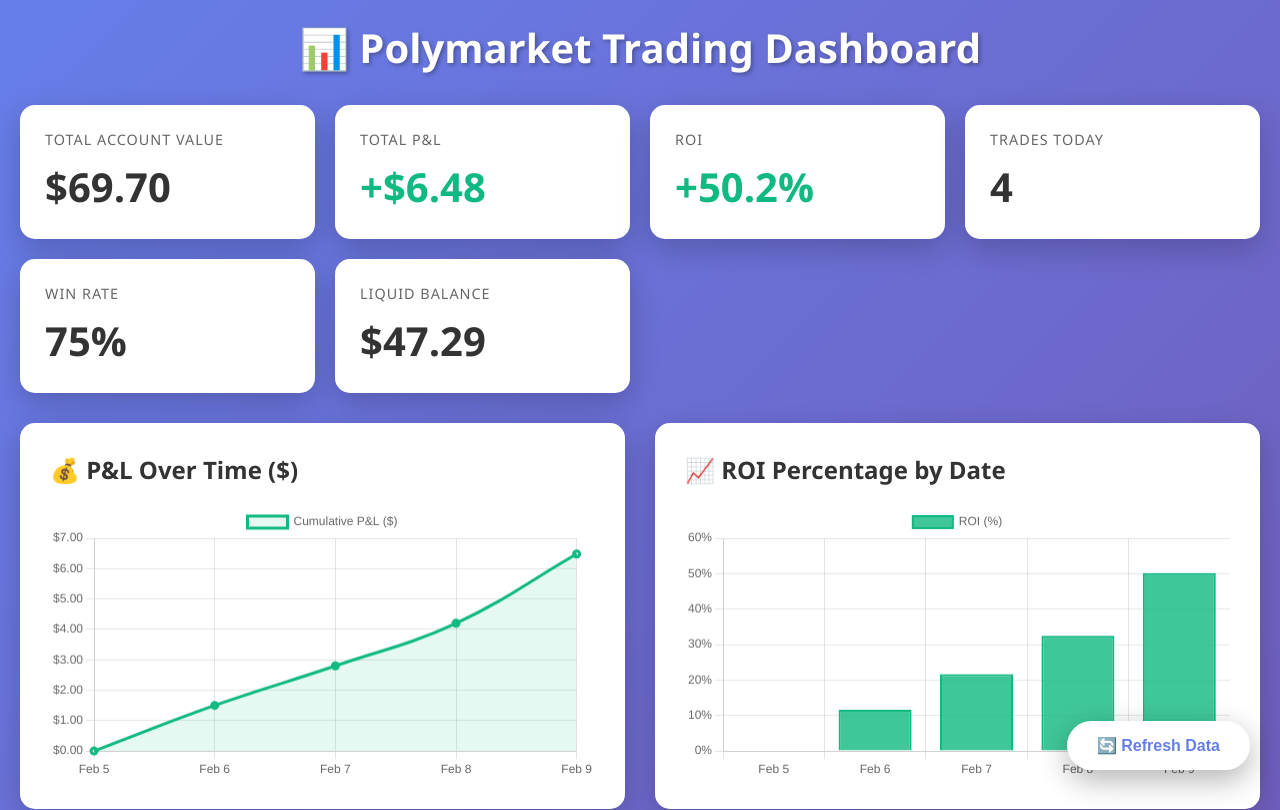
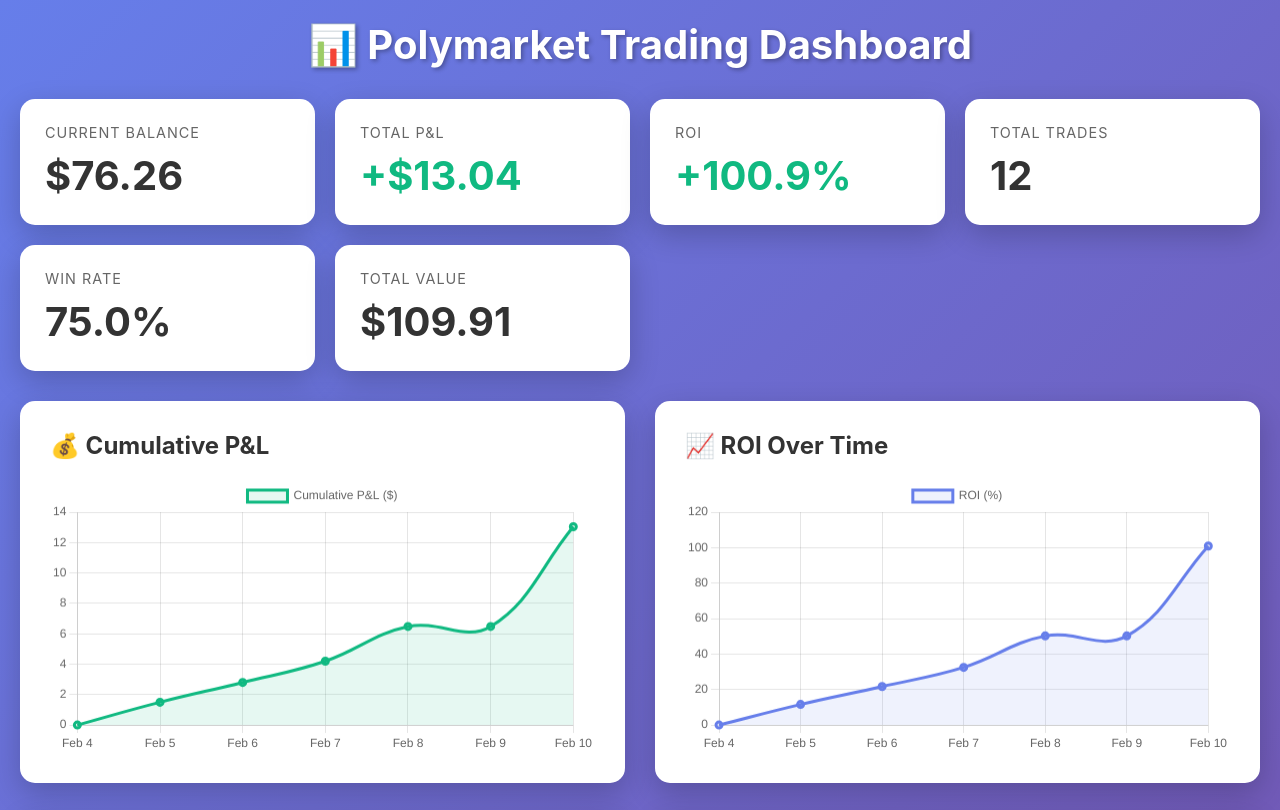
Before and after one commit to jmarino-gioclaw/polymarket-dashboard, a plain HTML site: page index.html in a window 1280 px wide. Shown: the top 810 px of the page. Drawn offline with nearby package versions, Linux system fonts and the light colour scheme.

Commit message:
Fix dashboard to load data.json dynamically - show Feb 10 data

```diff
--- a/index.html
+++ b/index.html
@@ -3,27 +3,18 @@
 <head>
     <meta charset="UTF-8">
     <meta name="viewport" content="width=device-width, initial-scale=1.0">
-    <title>Polymarket Trading Dashboard - Enhanced</title>
+    <title>Polymarket Trading Dashboard - Floyd Hodges</title>
     <script src="https://cdn.jsdelivr.net/npm/chart.js"></script>
     <script src="https://cdn.jsdelivr.net/npm/chartjs-adapter-date-fns"></script>
     <style>
-        * {
-            margin: 0;
-            padding: 0;
-            box-sizing: border-box;
-        }
-
+        * { margin: 0; padding: 0; box-sizing: border-box; }
         body {
-            font-family: 'Segoe UI', Tahoma, Geneva, Verdana, sans-serif;
+            font-family: -apple-system, BlinkMacSystemFont, 'Segoe UI', Roboto, sans-serif;
             background: linear-gradient(135deg, #667eea 0%, #764ba2 100%);
             padding: 20px;
+            min-height: 100vh;
         }
-
-        .container {
-            max-width: 1600px;
-            margin: 0 auto;
-        }
-
+        .container { max-width: 1600px; margin: 0 auto; }
         h1 {
             color: white;
             text-align: center;
@@ -31,14 +22,12 @@
             font-size: 2.5em;
             text-shadow: 2px 2px 4px rgba(0,0,0,0.3);
         }
-
         .stats-grid {
             display: grid;
             grid-template-columns: repeat(auto-fit, minmax(250px, 1fr));
             gap: 20px;
             margin-bottom: 30px;
         }
-
         .stat-card {
             background: white;
             border-radius: 15px;
@@ -46,11 +35,7 @@
             box-shadow: 0 10px 30px rgba(0,0,0,0.2);
             transition: transform 0.3s;
         }
-
-        .stat-card:hover {
-            transform: translateY(-5px);
-        }
-
+        .stat-card:hover { transform: translateY(-5px); }
         .stat-label {
             color: #666;
             font-size: 0.9em;
@@ -58,54 +43,39 @@
             letter-spacing: 1px;
             margin-bottom: 10px;
         }
-
         .stat-value {
             font-size: 2.5em;
             font-weight: bold;
             color: #333;
         }
-
-        .stat-value.positive {
-            color: #10b981;
-        }
-
-        .stat-value.negative {
-            color: #ef4444;
-        }
-
+        .stat-value.positive { color: #10b981; }
+        .stat-value.negative { color: #ef4444; }
         .charts-grid {
             display: grid;
             grid-template-columns: repeat(auto-fit, minmax(500px, 1fr));
             gap: 30px;
             margin-bottom: 30px;
         }
-
         .chart-container {
             background: white;
             border-radius: 15px;
             padding: 30px;
             box-shadow: 0 10px 30px rgba(0,0,0,0.2);
         }
-
         .chart-container h2 {
             margin-bottom: 20px;
             color: #333;
             font-size: 1.5em;
         }
-
-        .positions-table {
+        table {
+            width: 100%;
             background: white;
             border-radius: 15px;
             padding: 30px;
             box-shadow: 0 10px 30px rgba(0,0,0,0.2);
-            overflow-x: auto;
+            border-collapse: collapse;
+            margin-bottom: 30px;
         }
-
-        table {
-            width: 100%;
-            border-collapse: collapse;
-        }
-
         th {
             background: #667eea;
             color: white;
@@ -113,16 +83,11 @@
             text-align: left;
             font-weight: 600;
         }
-
         td {
             padding: 15px;
             border-bottom: 1px solid #e5e7eb;
         }
-
-        tr:hover {
-            background: #f9fafb;
-        }
-
+        tr:hover { background: #f9fafb; }
         .badge {
             display: inline-block;
             padding: 5px 12px;
@@ -130,200 +95,107 @@
             font-size: 0.85em;
             font-weight: 600;
         }
-
         .badge.profit {
             background: #d1fae5;
             color: #065f46;
         }
-
         .badge.loss {
             background: #fee2e2;
             color: #991b1b;
         }
-
-        .refresh-btn {
-            position: fixed;
-            bottom: 30px;
-            right: 30px;
-            background: white;
-            color: #667eea;
-            border: none;
-            padding: 15px 30px;
-            border-radius: 30px;
-            font-size: 1em;
-            font-weight: 600;
-            cursor: pointer;
-            box-shadow: 0 10px 30px rgba(0,0,0,0.3);
-            transition: all 0.3s;
-            z-index: 1000;
-        }
-
-        .refresh-btn:hover {
-            transform: scale(1.05);
-            box-shadow: 0 15px 40px rgba(0,0,0,0.4);
+        .loading {
+            text-align: center;
+            padding: 50px;
+            color: white;
+            font-size: 1.5em;
         }
     </style>
 </head>
 <body>
     <div class="container">
         <h1>📊 Polymarket Trading Dashboard</h1>
-
-        <div class="stats-grid">
-            <div class="stat-card">
-                <div class="stat-label">Total Account Value</div>
-                <div class="stat-value">$69.70</div>
-            </div>
-
-            <div class="stat-card">
-                <div class="stat-label">Total P&L</div>
-                <div class="stat-value positive">+$6.48</div>
-            </div>
-
-            <div class="stat-card">
-                <div class="stat-label">ROI</div>
-                <div class="stat-value positive">+50.2%</div>
-            </div>
-
-            <div class="stat-card">
-                <div class="stat-label">Trades Today</div>
-                <div class="stat-value">4</div>
-            </div>
-
-            <div class="stat-card">
-                <div class="stat-label">Win Rate</div>
-                <div class="stat-value">75%</div>
-            </div>
-
-            <div class="stat-card">
-                <div class="stat-label">Liquid Balance</div>
-                <div class="stat-value">$47.29</div>
-            </div>
-        </div>
-
+        <div id="loading" class="loading">Loading data...</div>
+        <div id="dashboard" style="display: none;">
+            <div class="stats-grid" id="statsGrid"></div>
             <div class="charts-grid">
                 <div class="chart-container">
-                <h2>💰 P&L Over Time ($)</h2>
+                    <h2>💰 Cumulative P&L</h2>
                     <canvas id="pnlChart"></canvas>
                 </div>
-
                 <div class="chart-container">
-                <h2>📈 ROI Percentage by Date</h2>
+                    <h2>📈 ROI Over Time</h2>
                     <canvas id="roiChart"></canvas>
                 </div>
             </div>
-
             <div class="charts-grid">
                 <div class="chart-container">
-                <h2>📊 Account Value Growth</h2>
+                    <h2>📊 Account Value</h2>
                     <canvas id="accountChart"></canvas>
                 </div>
-
                 <div class="chart-container">
                     <h2>🎯 Win Rate Trend</h2>
                     <canvas id="winRateChart"></canvas>
                 </div>
             </div>
-
-        <div class="charts-grid">
             <div class="chart-container">
-                <h2>💵 Daily Trading Volume</h2>
-                <canvas id="volumeChart"></canvas>
+                <h2>Active Positions</h2>
+                <table id="positionsTable"></table>
             </div>
-
-            <div class="chart-container">
-                <h2>📉 Position Performance</h2>
-                <canvas id="positionChart"></canvas>
         </div>
     </div>
 
-        <div class="positions-table">
-            <h2>Active Positions</h2>
-            <table>
-                <thead>
-                    <tr>
-                        <th>Market</th>
-                        <th>Side</th>
-                        <th>Shares</th>
-                        <th>Entry</th>
-                        <th>Current</th>
-                        <th>P&L</th>
-                        <th>ROI</th>
-                    </tr>
-                </thead>
-                <tbody>
-                    <tr>
-                        <td>Clippers vs Timberwolves</td>
-                        <td>Clippers</td>
-                        <td>16.56</td>
-                        <td>$0.245</td>
-                        <td>$0.636</td>
-                        <td><span class="badge profit">+$6.48</span></td>
-                        <td><span class="badge profit">+64.8%</span></td>
-                    </tr>
-                    <tr>
-                        <td>Olivia #1 Girl Name 2025</td>
-                        <td>NO</td>
-                        <td>21.74</td>
-                        <td>$0.132</td>
-                        <td>$0.276</td>
-                        <td><span class="badge profit">+$3.12</span></td>
-                        <td><span class="badge profit">+108.7%</span></td>
-                    </tr>
-                    <tr>
-                        <td>Kevin Warsh Fed Chair</td>
-                        <td>NO</td>
-                        <td>8.62</td>
-                        <td>$0.348</td>
-                        <td>$0.334</td>
-                        <td><span class="badge loss">-$0.12</span></td>
-                        <td><span class="badge loss">-4.0%</span></td>
-                    </tr>
-                    <tr>
-                        <td>PUMP Top Performer Week</td>
-                        <td>YES</td>
-                        <td>10.71</td>
-                        <td>$0.280</td>
-                        <td>$0.280</td>
-                        <td><span class="badge">$0.00</span></td>
-                        <td><span class="badge">0.0%</span></td>
-                    </tr>
-                </tbody>
-            </table>
+    <script>
+        // Load data from data.json
+        fetch('data.json')
+            .then(response => response.json())
+            .then(data => {
+                document.getElementById('loading').style.display = 'none';
+                document.getElementById('dashboard').style.display = 'block';
+
+                // Render stats
+                const statsGrid = document.getElementById('statsGrid');
+                statsGrid.innerHTML = `
+                    <div class="stat-card">
+                        <div class="stat-label">Current Balance</div>
+                        <div class="stat-value">$${data.summary.currentBalance.toFixed(2)}</div>
                     </div>
+                    <div class="stat-card">
+                        <div class="stat-label">Total P&L</div>
+                        <div class="stat-value positive">+$${data.summary.totalProfit.toFixed(2)}</div>
                     </div>
+                    <div class="stat-card">
+                        <div class="stat-label">ROI</div>
+                        <div class="stat-value positive">+${data.summary.roi.toFixed(1)}%</div>
+                    </div>
+                    <div class="stat-card">
+                        <div class="stat-label">Total Trades</div>
+                        <div class="stat-value">${data.summary.totalTrades}</div>
+                    </div>
+                    <div class="stat-card">
+                        <div class="stat-label">Win Rate</div>
+                        <div class="stat-value">${data.summary.winRate.toFixed(1)}%</div>
+                    </div>
+                    <div class="stat-card">
+                        <div class="stat-label">Total Value</div>
+                        <div class="stat-value">$${data.summary.totalValue.toFixed(2)}</div>
+                    </div>
+                `;
 
-    <button class="refresh-btn" onclick="location.reload()">🔄 Refresh Data</button>
-
-    <script>
-        // Chart configurations
+                // Chart options
                 const chartOptions = {
                     responsive: true,
                     maintainAspectRatio: true,
-            plugins: {
-                legend: {
-                    display: true,
-                    position: 'top'
-                }
-            }
+                    plugins: { legend: { display: true, position: 'top' } }
                 };
 
-        // Sample data - replace with real data from API
-        const dates = ['Feb 5', 'Feb 6', 'Feb 7', 'Feb 8', 'Feb 9'];
-        const pnlData = [0, 1.50, 2.80, 4.20, 6.48];
-        const roiData = [0, 11.6, 21.7, 32.5, 50.2];
-        const accountValue = [63.22, 64.72, 66.02, 67.42, 69.70];
-        const winRate = [0, 50, 66.7, 75, 75];
-        const volume = [0, 5, 8, 12, 15];
-
-        // 1. P&L Chart
-        const pnlCtx = document.getElementById('pnlChart').getContext('2d');
-        new Chart(pnlCtx, {
+                // P&L Chart
+                new Chart(document.getElementById('pnlChart'), {
                     type: 'line',
                     data: {
-                labels: dates,
+                        labels: data.chartData.dates,
                         datasets: [{
                             label: 'Cumulative P&L ($)',
-                    data: pnlData,
+                            data: data.chartData.cumulativeProfit,
                             borderColor: '#10b981',
                             backgroundColor: 'rgba(16, 185, 129, 0.1)',
                             tension: 0.4,
@@ -331,59 +203,17 @@
                             borderWidth: 3
                         }]
                     },
-            options: {
-                ...chartOptions,
-                scales: {
-                    y: {
-                        beginAtZero: true,
-                        ticks: {
-                            callback: function(value) {
-                                return '$' + value.toFixed(2);
-                            }
-                        }
-                    }
-                }
-            }
+                    options: chartOptions
                 });
 
-        // 2. ROI Percentage Chart
-        const roiCtx = document.getElementById('roiChart').getContext('2d');
-        new Chart(roiCtx, {
-            type: 'bar',
+                // ROI Chart
+                new Chart(document.getElementById('roiChart'), {
+                    type: 'line',
                     data: {
-                labels: dates,
+                        labels: data.chartData.dates,
                         datasets: [{
                             label: 'ROI (%)',
-                    data: roiData,
-                    backgroundColor: roiData.map(v => v >= 0 ? 'rgba(16, 185, 129, 0.8)' : 'rgba(239, 68, 68, 0.8)'),
-                    borderColor: roiData.map(v => v >= 0 ? '#10b981' : '#ef4444'),
-                    borderWidth: 2
-                }]
-            },
-            options: {
-                ...chartOptions,
-                scales: {
-                    y: {
-                        beginAtZero: true,
-                        ticks: {
-                            callback: function(value) {
-                                return value + '%';
-                            }
-                        }
-                    }
-                }
-            }
-        });
-
-        // 3. Account Value Growth
-        const accountCtx = document.getElementById('accountChart').getContext('2d');
-        new Chart(accountCtx, {
-            type: 'line',
-            data: {
-                labels: dates,
-                datasets: [{
-                    label: 'Account Value ($)',
-                    data: accountValue,
+                            data: data.chartData.dailyROI,
                             borderColor: '#667eea',
                             backgroundColor: 'rgba(102, 126, 234, 0.1)',
                             tension: 0.4,
@@ -391,29 +221,17 @@
                             borderWidth: 3
                         }]
                     },
-            options: {
-                ...chartOptions,
-                scales: {
-                    y: {
-                        ticks: {
-                            callback: function(value) {
-                                return '$' + value.toFixed(2);
-                            }
-                        }
-                    }
-                }
-            }
+                    options: chartOptions
                 });
 
-        // 4. Win Rate Trend
-        const winRateCtx = document.getElementById('winRateChart').getContext('2d');
-        new Chart(winRateCtx, {
+                // Account Value Chart
+                new Chart(document.getElementById('accountChart'), {
                     type: 'line',
                     data: {
-                labels: dates,
+                        labels: data.chartData.dates,
                         datasets: [{
-                    label: 'Win Rate (%)',
-                    data: winRate,
+                            label: 'Account Value ($)',
+                            data: data.chartData.accountValue,
                             borderColor: '#f59e0b',
                             backgroundColor: 'rgba(245, 158, 11, 0.1)',
                             tension: 0.4,
@@ -421,88 +239,46 @@
                             borderWidth: 3
                         }]
                     },
-            options: {
-                ...chartOptions,
-                scales: {
-                    y: {
-                        min: 0,
-                        max: 100,
-                        ticks: {
-                            callback: function(value) {
-                                return value + '%';
-                            }
-                        }
-                    }
-                }
-            }
+                    options: chartOptions
                 });
 
-        // 5. Daily Trading Volume
-        const volumeCtx = document.getElementById('volumeChart').getContext('2d');
-        new Chart(volumeCtx, {
-            type: 'bar',
+                // Win Rate Chart
+                new Chart(document.getElementById('winRateChart'), {
+                    type: 'line',
                     data: {
-                labels: dates,
+                        labels: data.chartData.dates,
                         datasets: [{
-                    label: 'Volume ($)',
-                    data: volume,
-                    backgroundColor: 'rgba(139, 92, 246, 0.8)',
+                            label: 'Win Rate (%)',
+                            data: data.chartData.winRate,
                             borderColor: '#8b5cf6',
-                    borderWidth: 2
+                            backgroundColor: 'rgba(139, 92, 246, 0.1)',
+                            tension: 0.4,
+                            fill: true,
+                            borderWidth: 3
                         }]
                     },
-            options: {
-                ...chartOptions,
-                scales: {
-                    y: {
-                        beginAtZero: true,
-                        ticks: {
-                            callback: function(value) {
-                                return '$' + value;
-                            }
-                        }
-                    }
-                }
-            }
+                    options: { ...chartOptions, scales: { y: { min: 0, max: 100 } } }
                 });
 
-        // 6. Position Performance (Horizontal Bar)
-        const positionCtx = document.getElementById('positionChart').getContext('2d');
-        new Chart(positionCtx, {
-            type: 'bar',
-            data: {
-                labels: ['Clippers', 'Olivia', 'Warsh', 'PUMP'],
-                datasets: [{
-                    label: 'ROI (%)',
-                    data: [64.8, 108.7, -4.0, 0],
-                    backgroundColor: [
-                        'rgba(16, 185, 129, 0.8)',
-                        'rgba(16, 185, 129, 0.8)',
-                        'rgba(239, 68, 68, 0.8)',
-                        'rgba(156, 163, 175, 0.8)'
-                    ],
-                    borderColor: [
-                        '#10b981',
-                        '#10b981',
-                        '#ef4444',
-                        '#9ca3af'
-                    ],
-                    borderWidth: 2
-                }]
-            },
-            options: {
-                ...chartOptions,
-                indexAxis: 'y',
-                scales: {
-                    x: {
-                        ticks: {
-                            callback: function(value) {
-                                return value + '%';
-                            }
-                        }
-                    }
-                }
-            }
+                // Positions Table
+                const table = document.getElementById('positionsTable');
+                let rows = '<thead><tr><th>Market</th><th>Size</th><th>Entry</th><th>Current</th><th>P&L</th><th>ROI</th><th>Status</th></tr></thead><tbody>';
+                data.positions.forEach(pos => {
+                    rows += `<tr>
+                        <td>${pos.market}</td>
+                        <td>$${pos.size.toFixed(2)}</td>
+                        <td>$${pos.entryPrice.toFixed(2)}</td>
+                        <td>$${pos.currentPrice.toFixed(2)}</td>
+                        <td><span class="badge ${pos.profit > 0 ? 'profit' : 'loss'}">$${pos.profit.toFixed(2)}</span></td>
+                        <td><span class="badge ${pos.profit > 0 ? 'profit' : 'loss'}">${pos.profitPercent.toFixed(1)}%</span></td>
+                        <td>${pos.status}</td>
+                    </tr>`;
+                });
+                rows += '</tbody>';
+                table.innerHTML = rows;
+            })
+            .catch(error => {
+                document.getElementById('loading').innerHTML = 'Error loading data: ' + error;
             });
     </script>
 </body>
```
Lines whose indentation alone changed are shown as unchanged.
